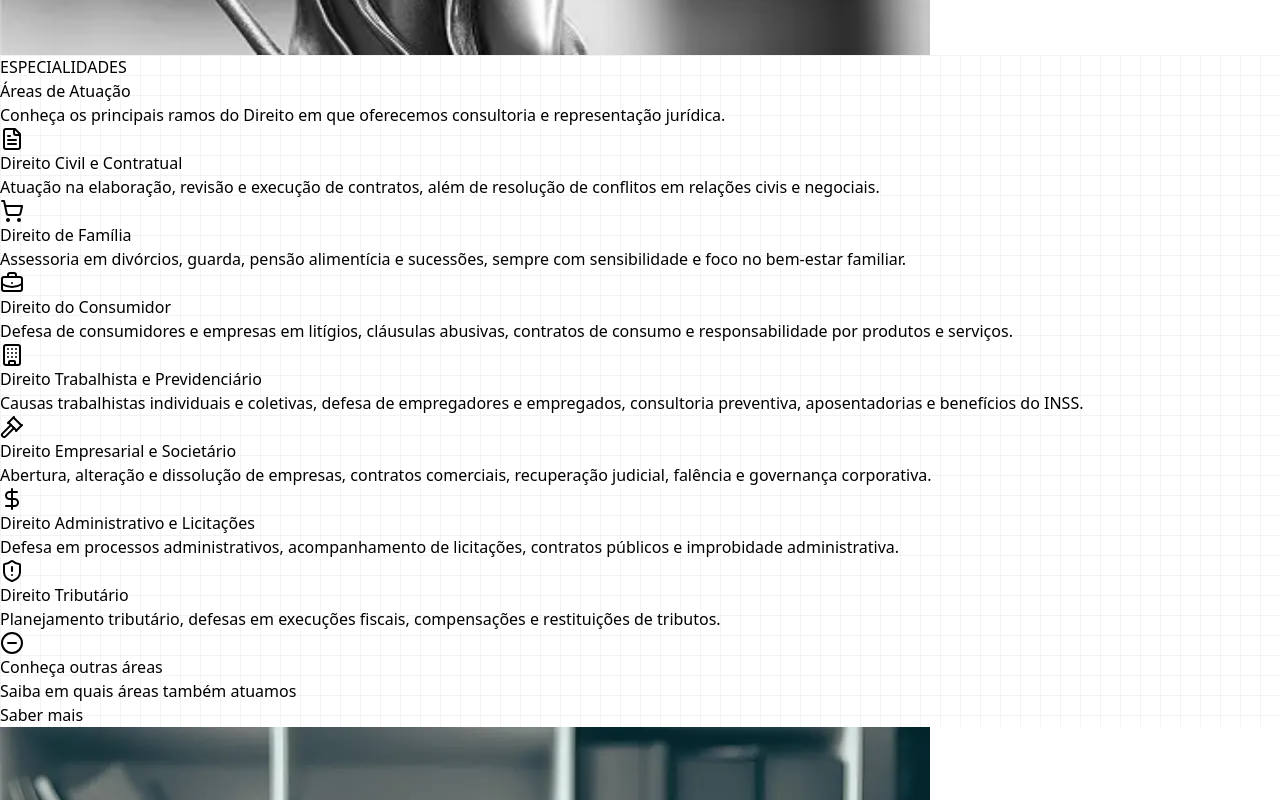
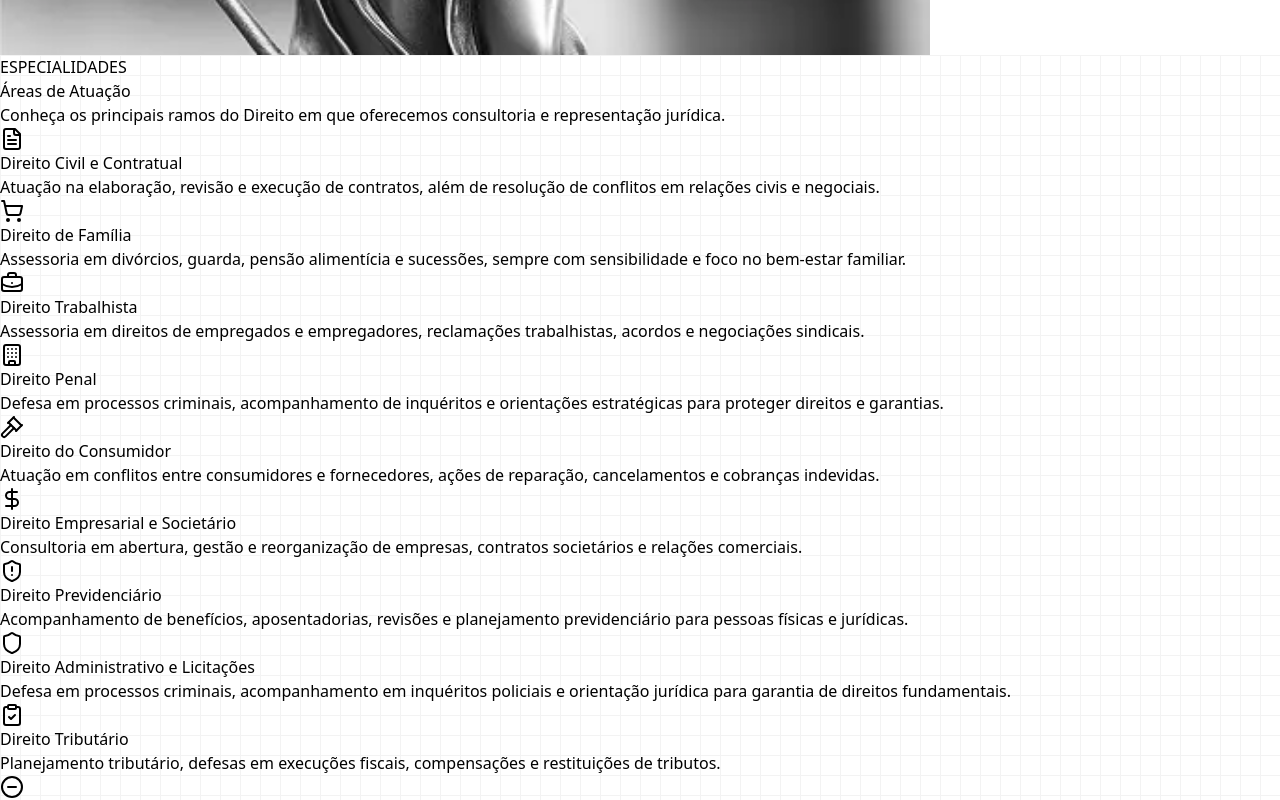
Before and after one commit to Paper-Street-Softwares/LP-Marcelo-Lira, a React (Vite) app: page / in a window 1280 px wide. Shown: the part 1480-2280 px from the top of the page. Built offline with nearby package versions, Linux system fonts and the light colour scheme; no server answers; a web font is replaced by a local one.

Commit message:
fix: Copy e imagens ajustadas

```diff
--- a/src/components/cards/IconFeatureCard.jsx
+++ b/src/components/cards/IconFeatureCard.jsx
@@ -19,7 +19,7 @@ export default function IconFeatureCard(props) {
 
   return (
     <div
-      className={`w-full tablet1:min-h-[300px] p-0 tablet1:w-[290px] mt-[36px] tablet1:mt-0 desktop1:w-[260px] desktop1:h-[350px] flex flex-col items-center desktop1:hover:scale-110 transition desktop1:p-0 ${className}`}
+      className={`w-full tablet1:min-h-[300px] p-0 tablet1:w-[290px] mt-[36px] tablet1:mt-0 desktop1:w-[230px] desktop1:h-[370px] flex flex-col items-center desktop1:hover:scale-110 transition desktop1:p-0 ${className}`}
     >
       <div
         className={`h-[64px] w-[64px] mb-[24px] rounded-md flex justify-center items-center text-white ${bgClass}`}
--- a/src/components/sections/FeaturesIconWithModal.jsx
+++ b/src/components/sections/FeaturesIconWithModal.jsx
@@ -36,7 +36,7 @@ export default function FeaturesIconWithModal({ colorMode }) {
         subtitleColorSet={textClass}
       />
       <SectionWrapper>
-        <div className="w-full grid grid-cols-1 sm:grid-cols-2 lg:grid-cols-3 xl:grid-cols-4 gap-6">
+        <div className="w-full grid grid-cols-1 sm:grid-cols-2 lg:grid-cols-3 xl:grid-cols-5 gap-6 desktop1:">
           <MotionDivDownToUp>
             <IconFeatureCard
               icon={content.texts.features.card1.icon}
@@ -100,13 +100,7 @@ export default function FeaturesIconWithModal({ colorMode }) {
           <MotionDivDownToUp>
             <IconFeatureCard
               icon={content.texts.features.card7.icon}
-              title={
-                <span
-                  dangerouslySetInnerHTML={{
-                    __html: t("features.card7.title"),
-                  }}
-                />
-              }
+              title={t("features.card7.title")}
               paragraph={t("features.card7.subtitle")}
               className={`m-auto ${textClass}`}
               colorMode={colorMode}
@@ -114,6 +108,32 @@ export default function FeaturesIconWithModal({ colorMode }) {
           </MotionDivDownToUp>
 
           <MotionDivDownToUp>
+            <IconFeatureCard
+              icon={content.texts.features.card8.icon}
+              title={t("features.card8.title")}
+              paragraph={t("features.card8.subtitle")}
+              className={`m-auto ${textClass}`}
+              colorMode={colorMode}
+            />
+          </MotionDivDownToUp>
+
+          <MotionDivDownToUp>
+            <IconFeatureCard
+              icon={content.texts.features.card9.icon}
+              title={
+                <span
+                  dangerouslySetInnerHTML={{
+                    __html: t("features.card9.title"),
+                  }}
+                />
+              }
+              paragraph={t("features.card9.subtitle")}
+              className={`m-auto ${textClass}`}
+              colorMode={colorMode}
+            />
+          </MotionDivDownToUp>
+
+          <MotionDivDownToUp className="w-full flex justify-center">
             <IconFeatureCard
               icon={
                 <svg
--- a/src/content/content.jsx
+++ b/src/content/content.jsx
@@ -107,7 +107,7 @@ export const infos = {
     </div>
   ),
   obs: <span className="italic">A Definir</span>,
-  instagramProfile: "adv_marcelolira", // Sem o @
+  instagramProfile: "juridicolira10", // Sem o @
   facebookProfile: "",
   linkeDinProfile: "",
   x: "",
@@ -483,11 +483,9 @@ const content = {
             stroke-width="2"
             stroke-linecap="round"
             stroke-linejoin="round"
-            class="lucide lucide-circle-dollar-sign-icon lucide-circle-dollar-sign"
+            class="lucide lucide-shield-icon lucide-shield"
           >
-            <circle cx="12" cy="12" r="10" />
-            <path d="M16 8h-6a2 2 0 1 0 0 4h4a2 2 0 1 1 0 4H8" />
-            <path d="M12 18V6" />
+            <path d="M20 13c0 5-3.5 7.5-7.66 8.95a1 1 0 0 1-.67-.01C7.5 20.5 4 18 4 13V6a1 1 0 0 1 1-1c2 0 4.5-1.2 6.24-2.72a1.17 1.17 0 0 1 1.52 0C14.51 3.81 17 5 19 5a1 1 0 0 1 1 1z" />
           </svg>
         ),
         buttonLabelModal: "Fale Conosco",
@@ -517,11 +515,11 @@ const content = {
             stroke-width="2"
             stroke-linecap="round"
             stroke-linejoin="round"
-            class="lucide lucide-circle-dollar-sign-icon lucide-circle-dollar-sign"
+            class="lucide lucide-clipboard-check-icon lucide-clipboard-check"
           >
-            <circle cx="12" cy="12" r="10" />
-            <path d="M16 8h-6a2 2 0 1 0 0 4h4a2 2 0 1 1 0 4H8" />
-            <path d="M12 18V6" />
+            <rect width="8" height="4" x="8" y="2" rx="1" ry="1" />
+            <path d="M16 4h2a2 2 0 0 1 2 2v14a2 2 0 0 1-2 2H6a2 2 0 0 1-2-2V6a2 2 0 0 1 2-2h2" />
+            <path d="m9 14 2 2 4-4" />
           </svg>
         ),
         buttonLabelModal: "Fale Conosco",
@@ -630,6 +628,40 @@ const content = {
         buttonLabel: "Saiba Mais",
       },
       card13: {
+        img: 3,
+        title: "A_Definir",
+        subtitle: "A_Definir",
+        description: (
+          <div>
+            A_Definir
+            <br />
+            <br />
+            A_Definir
+          </div>
+        ),
+        imgModal: imgFeaturesCardModal4,
+        icon: (
+          <svg
+            xmlns="http://www.w3.org/2000/svg"
+            width="24"
+            height="24"
+            viewBox="0 0 24 24"
+            fill="none"
+            stroke="currentColor"
+            stroke-width="2"
+            stroke-linecap="round"
+            stroke-linejoin="round"
+            class="lucide lucide-circle-dollar-sign-icon lucide-circle-dollar-sign"
+          >
+            <circle cx="12" cy="12" r="10" />
+            <path d="M16 8h-6a2 2 0 1 0 0 4h4a2 2 0 1 1 0 4H8" />
+            <path d="M12 18V6" />
+          </svg>
+        ),
+        buttonLabelModal: "Fale Conosco",
+        buttonLabel: "Saiba Mais",
+      },
+      card14: {
         img: 3,
         title: "A_Definir",
         subtitle: "A_Definir",
--- a/src/locales/pt.json
+++ b/src/locales/pt.json
@@ -45,51 +45,51 @@
       "buttonLabel": "A_Definir"
     },
     "card3": {
-      "title": "Direito do Consumidor",
-      "subtitle": "Defesa de consumidores e empresas em litígios, cláusulas abusivas, contratos de consumo e responsabilidade por produtos e serviços.",
+      "title": "Direito Trabalhista",
+      "subtitle": "Assessoria em direitos de empregados e empregadores, reclamações trabalhistas, acordos e negociações sindicais.",
       "description": "A_Definir",
       "buttonLabelModal": "A_Definir",
       "buttonLabel": "A_Definir"
     },
     "card4": {
-      "title": "Direito Trabalhista e Previdenciário",
-      "subtitle": "Causas trabalhistas individuais e coletivas, defesa de empregadores e empregados, consultoria preventiva, aposentadorias e benefícios do INSS.",
+      "title": "Direito Penal",
+      "subtitle": "Defesa em processos criminais, acompanhamento de inquéritos e orientações estratégicas para proteger direitos e garantias.",
       "description": "A_Definir",
       "buttonLabelModal": "A_Definir",
       "buttonLabel": "A_Definir",
       "servicesButton": "A_Definir"
     },
     "card5": {
-      "title": "Direito Empresarial e Societário",
-      "subtitle": "Abertura, alteração e dissolução de empresas, contratos comerciais, recuperação judicial, falência e governança corporativa.",
+      "title": "Direito do Consumidor",
+      "subtitle": "Atuação em conflitos entre consumidores e fornecedores, ações de reparação, cancelamentos e cobranças indevidas.",
       "description": "A_Definir",
       "buttonLabelModal": "A_Definir",
       "buttonLabel": "A_Definir"
     },
     "card6": {
-      "title": "Direito Administrativo e Licitações",
-      "subtitle": "Defesa em processos administrativos, acompanhamento de licitações, contratos públicos e improbidade administrativa.",
+      "title": "Direito Empresarial e Societário",
+      "subtitle": "Consultoria em abertura, gestão e reorganização de empresas, contratos societários e relações comerciais.",
       "description": "A_Definir",
       "buttonLabelModal": "A_Definir",
       "buttonLabel": "A_Definir"
     },
     "card7": {
-      "title": "Direito Tributário",
-      "subtitle": "Planejamento tributário, defesas em execuções fiscais, compensações e restituições de tributos.",
+      "title": "Direito Previdenciário",
+      "subtitle": "Acompanhamento de benefícios, aposentadorias, revisões e planejamento previdenciário para pessoas físicas e jurídicas.",
       "description": "A_Definir",
       "buttonLabelModal": "A_Definir",
       "buttonLabel": "A_Definir"
     },
     "card8": {
-      "title": "Direito Penal",
+      "title": "Direito Administrativo e Licitações",
       "subtitle": "Defesa em processos criminais, acompanhamento em inquéritos policiais e orientação jurídica para garantia de direitos fundamentais.",
       "description": "A_Definir",
       "buttonLabelModal": "A_Definir",
       "buttonLabel": "A_Definir"
     },
     "card9": {
-      "title": " <i> Compliance</i>",
-      "subtitle": "Implementação de programas de integridade, prevenção de riscos legais e conformidade com normas regulatórias e corporativas.",
+      "title": "Direito Tributário",
+      "subtitle": "Planejamento tributário, defesas em execuções fiscais, compensações e restituições de tributos.",
       "description": "A_Definir",
       "buttonLabelModal": "A_Definir",
       "buttonLabel": "A_Definir"
@@ -123,6 +123,13 @@
       "buttonLabel": "A_Definir"
     },
     "card14": {
+      "title": "<i>Compliance</i>",
+      "subtitle": "Orientação preventiva, análise de riscos e soluções jurídicas personalizadas para pessoas físicas e jurídicas.",
+      "description": "A_Definir",
+      "buttonLabelModal": "A_Definir",
+      "buttonLabel": "A_Definir"
+    },
+    "card15": {
       "title": "Consultoria Jurídica",
       "subtitle": "Orientação preventiva, análise de riscos e soluções jurídicas personalizadas para pessoas físicas e jurídicas.",
       "description": "A_Definir",
@@ -144,8 +151,8 @@
     "title": "Nossa trajetória",
     "subtitle": "Compromisso com ética, inclusão e soluções jurídicas acessíveis a todos.",
     "buttonModalLabelAbout": "Continuar lendo",
-    "paragraph": "O Escritório Marcelo Lira Sociedade Individual de Advocacia nasceu do propósito de tornar a advocacia mais próxima e transparente. Desde sua fundação por Marcelo Augusto de Araujo Lira, a missão sempre foi clara: orientar e defender os interesses dos clientes com dedicação e ética, garantindo segurança em cada passo.",
-    "modal": "O Escritório Marcelo Lira Sociedade Individual de Advocacia nasceu do propósito de tornar a advocacia mais próxima e transparente. Desde sua fundação por Marcelo Augusto de Araujo Lira, a missão sempre foi clara: orientar e defender os interesses dos clientes com dedicação e ética, garantindo segurança em cada passo. <br/><br/> Com atuação preventiva e contenciosa, buscamos oferecer soluções jurídicas claras e adequadas a cada realidade. Nosso compromisso vai além da técnica, priorizando o acolhimento, a comunicação transparente e o respeito às escolhas e necessidades de quem confia em nosso trabalho. <br/><br/> Acreditamos que o Direito deve ser acessível a todos. Por isso, atendemos pessoas de diferentes idades, gêneros e classes sociais, sempre com atenção especial à inclusão. Nosso espaço é preparado para receber também pessoas com deficiência ou necessidades específicas, assegurando um atendimento humano, igualitário e acessível. <br/><br/>",
+    "paragraph": "O Escritório Jurídico Lira nasceu do propósito de tornar a advocacia mais próxima e transparente. Desde sua fundação por Marcelo Augusto de Araujo Lira, a missão sempre foi clara: orientar e defender os interesses dos clientes com dedicação e ética, garantindo segurança em cada passo.",
+    "modal": "O Escritório Jurídico Lira nasceu do propósito de tornar a advocacia mais próxima e transparente. Desde sua fundação por Marcelo Augusto de Araujo Lira, a missão sempre foi clara: orientar e defender os interesses dos clientes com dedicação e ética, garantindo segurança em cada passo. <br/><br/> Com atuação preventiva e contenciosa, buscamos oferecer soluções jurídicas claras e adequadas a cada realidade. Nosso compromisso vai além da técnica, priorizando o acolhimento, a comunicação transparente e o respeito às escolhas e necessidades de quem confia em nosso trabalho. <br/><br/> Acreditamos que o Direito deve ser acessível a todos. Por isso, atendemos pessoas de diferentes idades, gêneros e classes sociais, sempre com atenção especial à inclusão. Nosso espaço é preparado para receber também pessoas com deficiência ou necessidades específicas, assegurando um atendimento humano, igualitário e acessível. <br/><br/>",
     "ctaButtonAriaLabel": " Quer saber mais sobre nós? Clique abaixo 👇",
     "ctaButtonText": "Entre em contato",
     "aboutSocial": {
```
Also changed, not shown: index.html (+6 -8 lines), src/components/interactives/AcordionModalServices.jsx (+31 -1 lines), src/assets/imgs/about/aboutSocial.webp, src/assets/imgs/about/aboutSocialMobile.webp.
